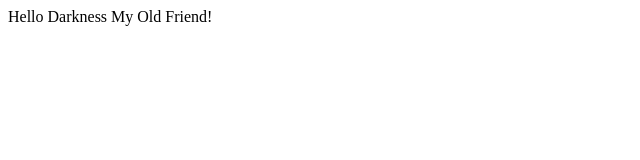
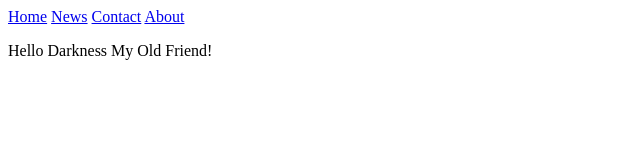
Before and after one commit to gogiephd/gogiephd.github.io, a plain HTML site: page index.html in a window 1280 px wide. Shown: the whole page, without its empty margins (0-640 px from the left). Drawn offline with Linux system fonts and the light colour scheme.

Commit message:
added navbar

```diff
--- a/index.html
+++ b/index.html
@@ -1,7 +1,13 @@
-<htm>
+<html>
 	<head>
 	</head>
 	<body>
+		<div class="topnav" id="gogieTopNav">
+			<a href="#">Home</a>
+			<a href="#">News</a>
+			<a href="#">Contact</a>
+			<a href="#">About</a>
+		</div>
 			<p>Hello Darkness My Old Friend!</p>
 	</body>
 </html>
```
